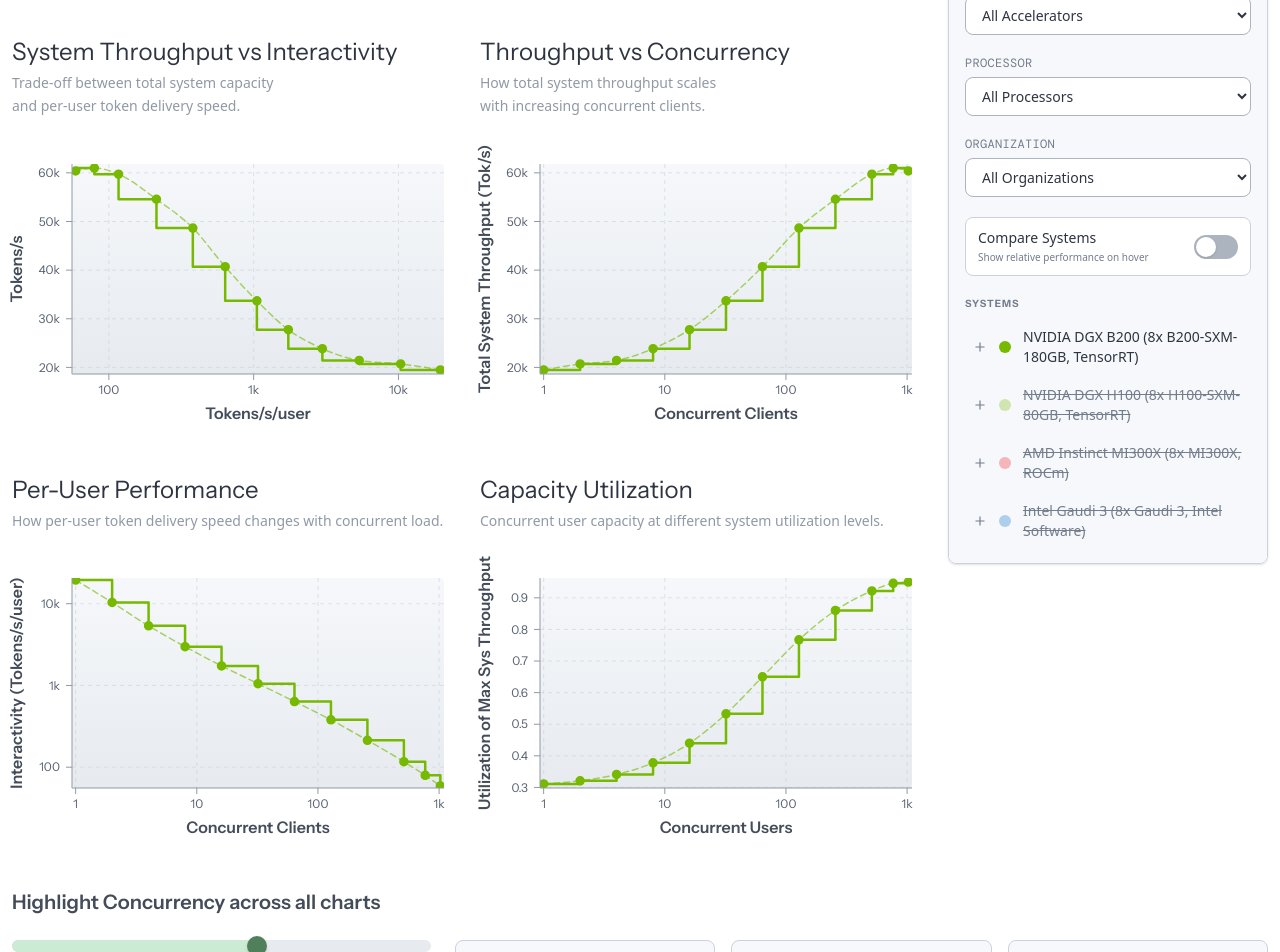
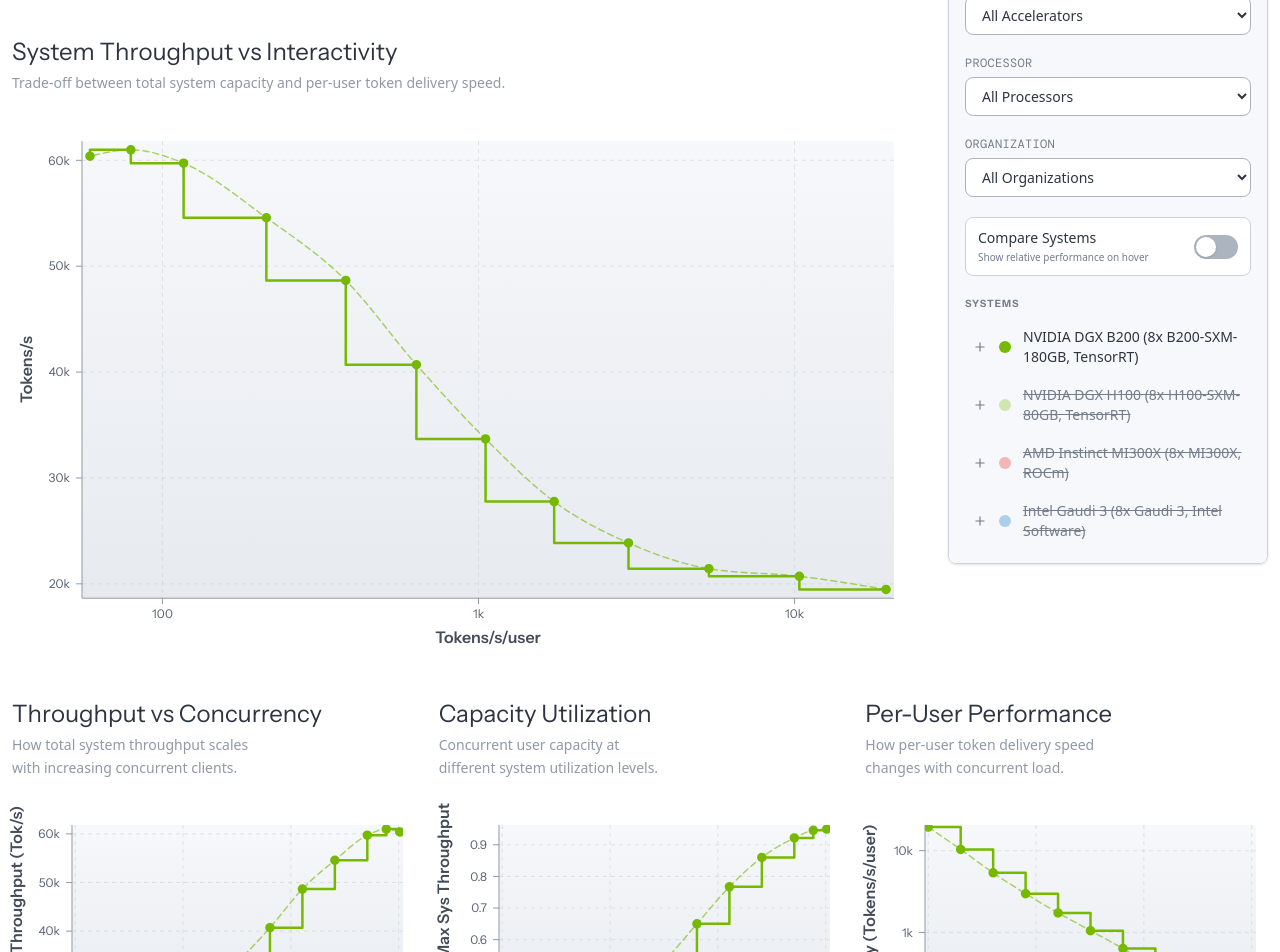
Before and after one commit to bkeating/ml-endpoints, a SvelteKit app: page / in a window 1280 px wide. Shown: the part 240-1192 px from the top of the page. Built offline with nearby package versions, Linux system fonts and the light colour scheme; a web font is replaced by a local one.

Commit message:
Refactor chart layout in +page.svelte to improve visual organization by displaying the first chart full width and arranging the remaining three charts in a 3-column grid below the sidebar section.

```diff
--- a/src/routes/+page.svelte
+++ b/src/routes/+page.svelte
@@ -346,23 +346,22 @@
 				</p>
 			</header>
 
-			<!-- Main content area - 2x2 grid layout -->
-			<div class="grid grid-cols-1 gap-6 md:grid-cols-2">
-				<!-- Chart 1: System Throughput vs Interactivity -->
-				<GtcChartSection chart={throughputVsInteractivityChart} lineType="step" />
-
-				<!-- Chart 2: Throughput vs Concurrency -->
-				<GtcChartSection chart={throughputVsConcurrencyChart} lineType="step" />
-				<!-- Chart 4: Per-User Performance -->
-				<GtcChartSection chart={perUserPerformanceChart} lineType="step" />
-
-				<!-- Chart 3: Capacity Utilization -->
-				<GtcChartSection chart={capacityUtilizationChart} lineType="step" />
-			</div>
+			<!-- Chart 1: System Throughput vs Interactivity - Full width -->
+			<GtcChartSection chart={throughputVsInteractivityChart} lineType="step" />
 		</div>
 
 		<!-- Chart Filters Sidebar (hidden on mobile) -->
 		<GtcChartFiltersSidebar />
+	</div>
+
+	<!-- Remaining 3 charts evenly sized across max-w-7xl - below sidebar section -->
+	<div class="grid grid-cols-1 gap-6 md:grid-cols-3 mt-6">
+		<!-- Chart 2: Throughput vs Concurrency -->
+		<GtcChartSection chart={throughputVsConcurrencyChart} lineType="step" />
+		<!-- Chart 3: Capacity Utilization -->
+		<GtcChartSection chart={capacityUtilizationChart} lineType="step" />
+		<!-- Chart 4: Per-User Performance -->
+		<GtcChartSection chart={perUserPerformanceChart} lineType="step" />
 	</div>
 
   <ConcurrencyHighlightCharts curves={filteredParetoCurves.filter((curve) => isSystemDisplayed(curve))} />
```
